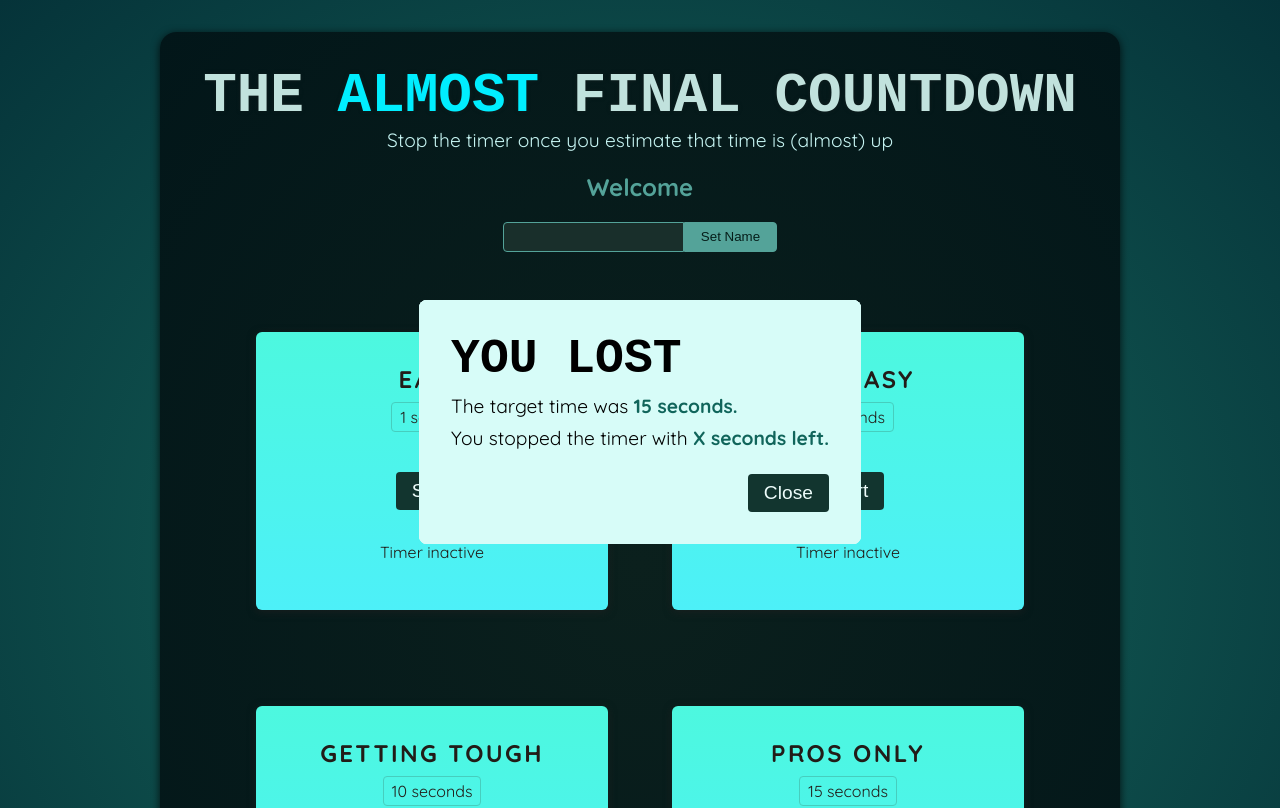
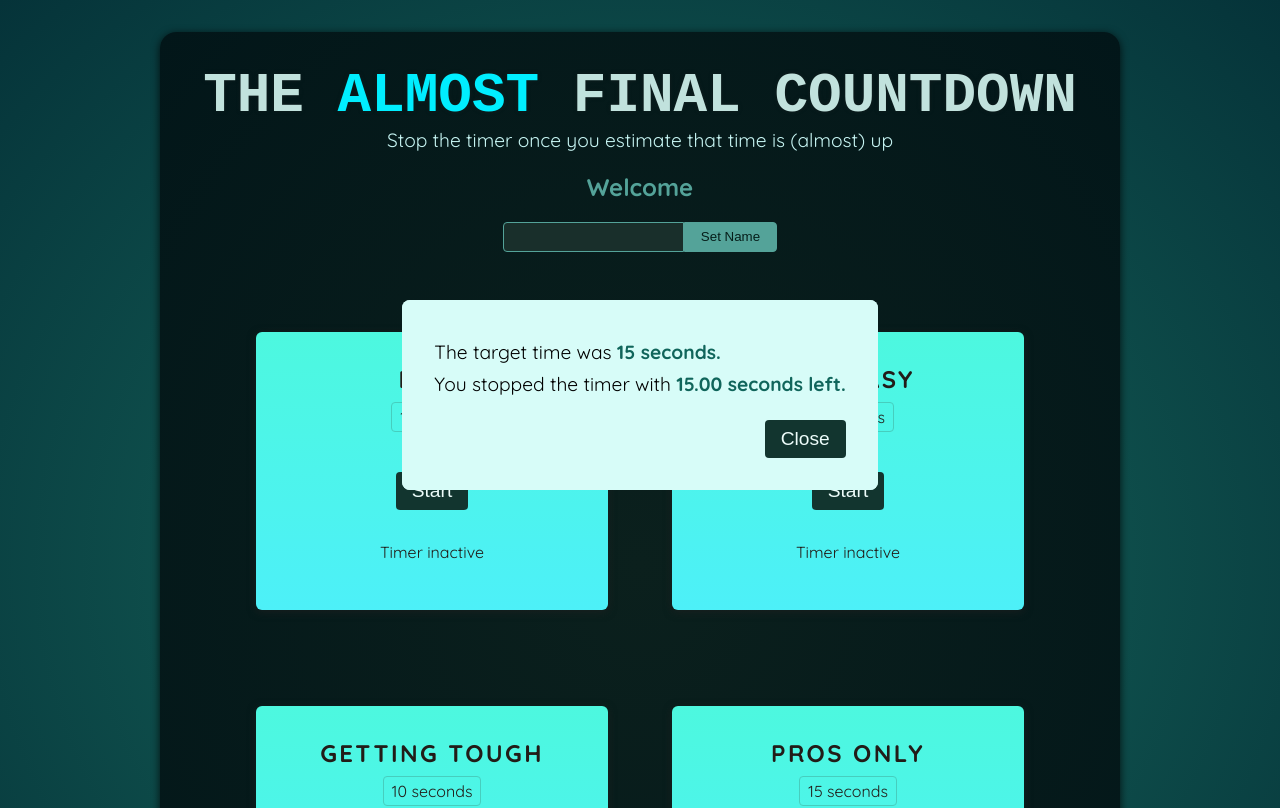
Before and after one commit to colson0x1/react-refs-and-portals, a React (Vite) app: page / in a window 1280 px wide. Shown: the top 808 px of the page. Built offline with nearby package versions, Linux system fonts and the light colour scheme; a web font is replaced by a local one.

Commit message:
share state across components

```diff
--- a/src/components/ResultModal.jsx
+++ b/src/components/ResultModal.jsx
@@ -1,10 +1,14 @@
-import { forwardRef, useImperativeHandle, useRef } from 'react';
+import { forwardRef, useImperativeHandle, useRef, remainingTime } from 'react';
 
 const ResultModal = forwardRef(function ResultModal(
-  { result, targetTime },
+  { targetTime, remainingTime, onReset },
   ref,
 ) {
   const dialog = useRef();
+
+  // timer expired or we didn't stop in time
+  const userLost = remainingTime <= 0;
+  const formattedRemainingTime = (remainingTime / 1000).toFixed(2);
 
   useImperativeHandle(ref, () => {
     return {
@@ -16,14 +20,15 @@ const ResultModal = forwardRef(function ResultModal(
 
   return (
     <dialog ref={dialog} className='result-modal' open>
-      <h2>You {result}</h2>
+      {userLost && <h2>You lost</h2>}
       <p>
         The target time was <strong>{targetTime} seconds.</strong>
       </p>
       <p>
-        You stopped the timer with <strong>X seconds left.</strong>
+        You stopped the timer with{' '}
+        <strong>{formattedRemainingTime} seconds left.</strong>
       </p>
-      <form method='dialog'>
+      <form method='dialog' onSubmit={onReset}>
         <button>Close</button>
       </form>
     </dialog>
--- a/src/components/TimerChallenge.jsx
+++ b/src/components/TimerChallenge.jsx
@@ -13,9 +13,12 @@ export default function TimerChallenge({ title, targetTime }) {
 
   if (timeRemaining <= 0) {
     clearInterval(timer.current);
-    setTimeRemaining(targetTime * 1000);
     // timer expired because we didn't stop in time so we lost
     dialog.current.open();
+  }
+
+  function handleReset() {
+    setTimeRemaining(targetTime * 1000);
   }
 
   function handleStart() {
@@ -32,7 +35,12 @@ export default function TimerChallenge({ title, targetTime }) {
 
   return (
     <>
-      <ResultModal ref={dialog} targetTime={targetTime} result='lost' />
+      <ResultModal
+        ref={dialog}
+        targetTime={targetTime}
+        remainingTime={timeRemaining}
+        onReset={handleReset}
+      />
       <section className='challenge'>
         <h2>{title}</h2>
         <p className='challenge-time'>
```
